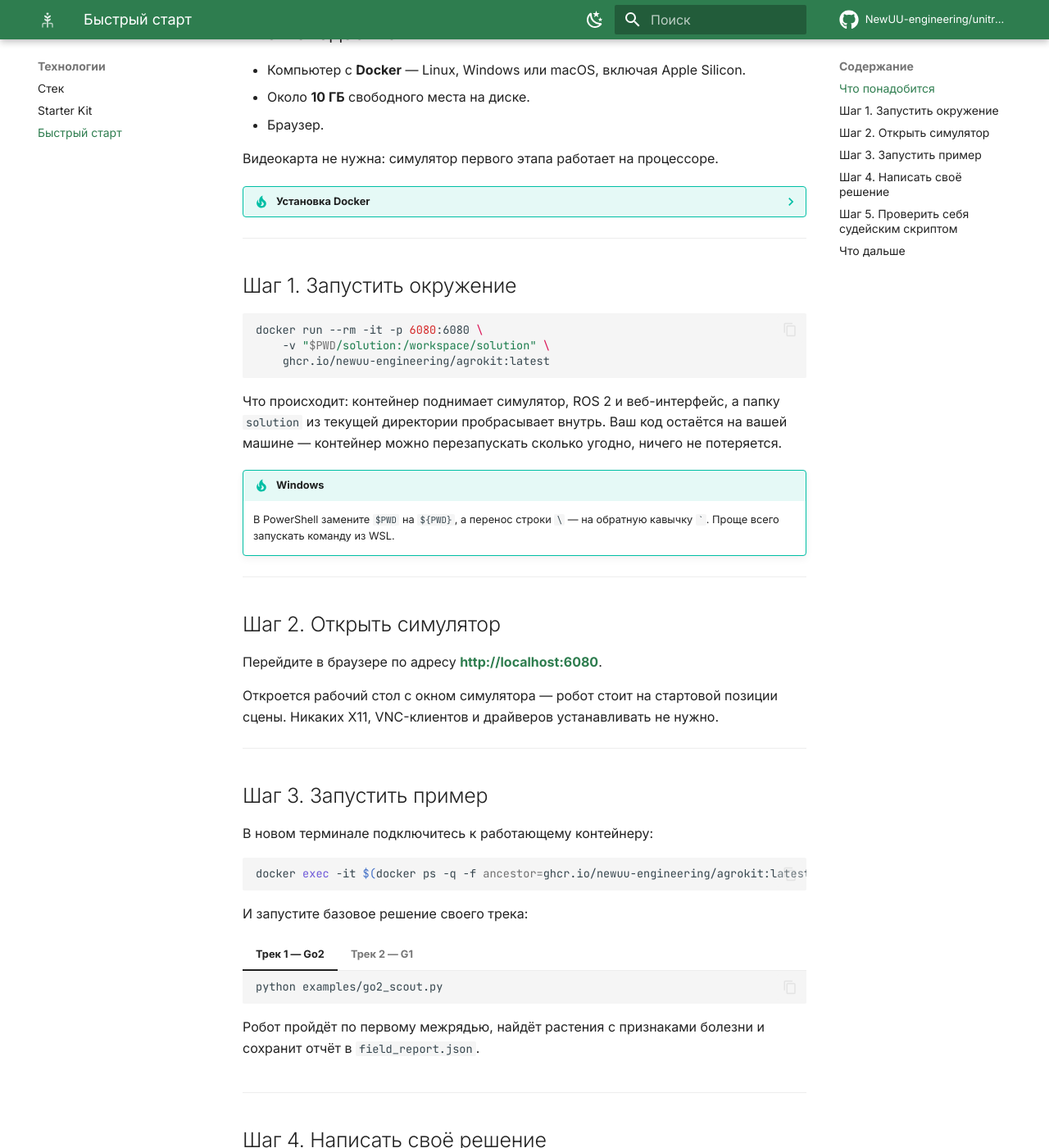
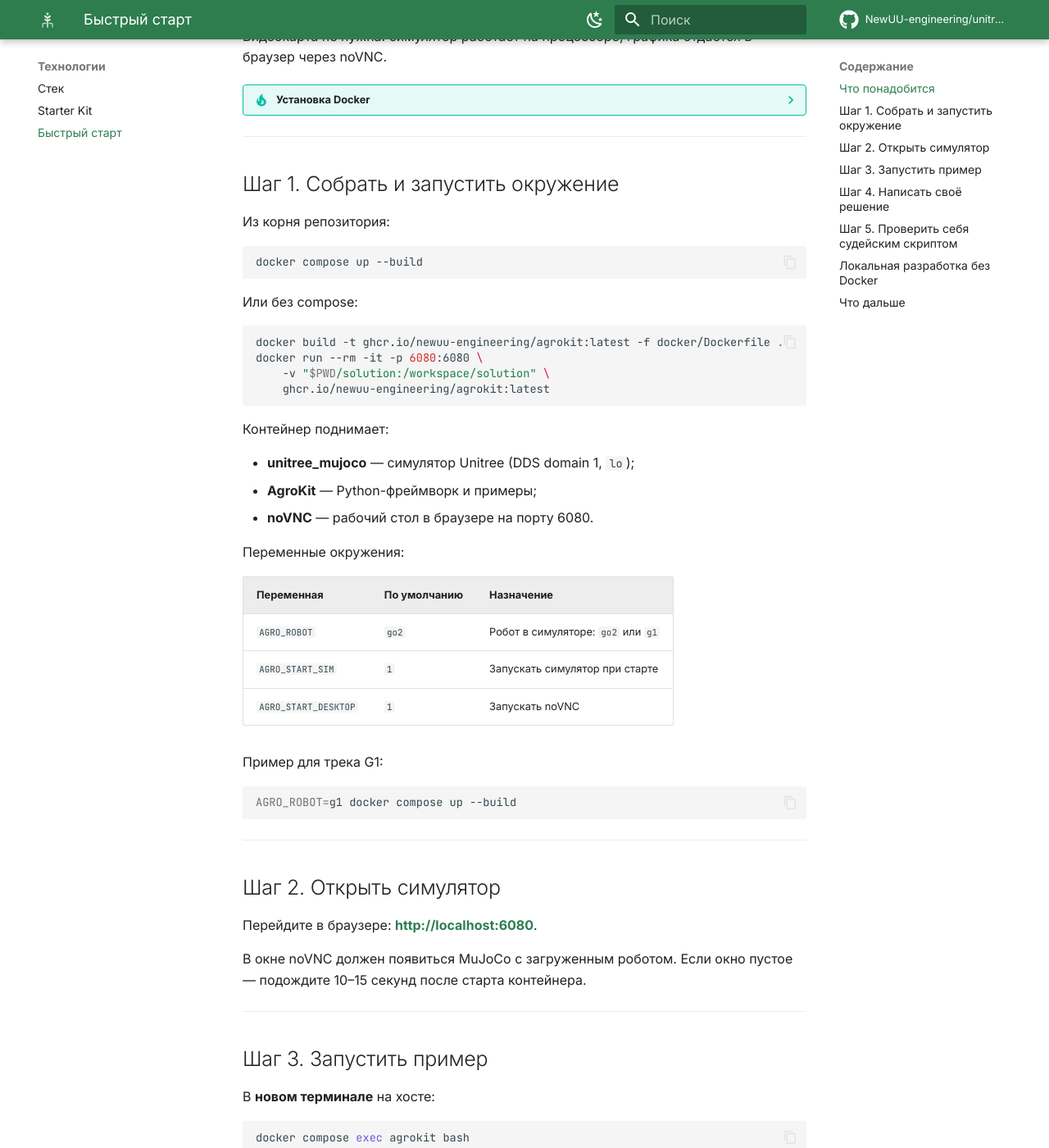
Before and after one commit to NewUU-engineering/unitree-contest, an MkDocs documentation site: the page built from docs/quickstart.md, in a window 1280 px wide and 1400 px high, scrolled down 473 px. Shown: the whole window at 82% size. Built offline with MkDocs 1.6.1 and Material for MkDocs 9.7.7, drawn with Linux system fonts in a browser that asks for light colours; comment, search, counter and statistics services are not loaded; some of the changed text lies outside the part shown.

Commit message:
Add Docker dev environment with MuJoCo sim and noVNC.
Container bundles CycloneDDS, unitree_mujoco, and AgroKit so teams can run the qualifier scene from any laptop via browser VNC.

Co-authored-by: Cursor <cursoragent@cursor.com>

````diff
--- a/docs/quickstart.md
+++ b/docs/quickstart.md
@@ -1,125 +1,138 @@
 # Быстрый старт
 
-Ниже — путь от чистой машины до первого запущенного робота в симуляторе.
-Займёт около пятнадцати минут, из которых большая часть уходит на скачивание
-образа.
-
-!!! note "Статус"
-
-    Образ и репозиторий Starter Kit публикуются вместе с открытием регистрации.
-    Команды ниже отражают итоговый порядок работы.
+Путь от чистой машины до первого запущенного робота в симуляторе. Первая сборка
+образа занимает 10–20 минут; последующие запуски — секунды.
 
 ---
 
 ## Что понадобится
 
-- Компьютер с **Docker** — Linux, Windows или macOS, включая Apple Silicon.
-- Около **10 ГБ** свободного места на диске.
+- **Docker** — Linux, Windows или macOS, включая Apple Silicon.
+- Около **8 ГБ** свободного места на диске.
 - Браузер.
 
-Видеокарта не нужна: симулятор первого этапа работает на процессоре.
+Видеокарта не нужна: симулятор работает на процессоре, графика отдаётся в
+браузер через noVNC.
 
 ??? tip "Установка Docker"
 
     - **Windows и macOS** — [Docker Desktop](https://www.docker.com/products/docker-desktop/).
-      На Windows при первом запуске согласитесь на установку WSL 2.
-    - **Linux** — пакет `docker.io` из репозитория дистрибутива либо
-      [официальная инструкция](https://docs.docker.com/engine/install/).
+    - **Linux** — [официальная инструкция](https://docs.docker.com/engine/install/).
 
 ---
 
-## Шаг 1. Запустить окружение
+## Шаг 1. Собрать и запустить окружение
+
+Из корня репозитория:
 
 ```bash
+docker compose up --build
+```
+
+Или без compose:
+
+```bash
+docker build -t ghcr.io/newuu-engineering/agrokit:latest -f docker/Dockerfile .
 docker run --rm -it -p 6080:6080 \
     -v "$PWD/solution:/workspace/solution" \
     ghcr.io/newuu-engineering/agrokit:latest
 ```
 
-Что происходит: контейнер поднимает симулятор, ROS 2 и веб-интерфейс, а папку
-`solution` из текущей директории пробрасывает внутрь. Ваш код остаётся на
-вашей машине — контейнер можно перезапускать сколько угодно, ничего не
-потеряется.
+Контейнер поднимает:
 
-!!! tip "Windows"
+- **unitree_mujoco** — симулятор Unitree (DDS domain 1, `lo`);
+- **AgroKit** — Python-фреймворк и примеры;
+- **noVNC** — рабочий стол в браузере на порту 6080.
 
-    В PowerShell замените `$PWD` на `${PWD}`, а перенос строки `\` — на
-    обратную кавычку `` ` ``. Проще всего запускать команду из WSL.
+Переменные окружения:
+
+| Переменная | По умолчанию | Назначение |
+|---|---|---|
+| `AGRO_ROBOT` | `go2` | Робот в симуляторе: `go2` или `g1` |
+| `AGRO_START_SIM` | `1` | Запускать симулятор при старте |
+| `AGRO_START_DESKTOP` | `1` | Запускать noVNC |
+
+Пример для трека G1:
+
+```bash
+AGRO_ROBOT=g1 docker compose up --build
+```
 
 ---
 
 ## Шаг 2. Открыть симулятор
 
-Перейдите в браузере по адресу **[http://localhost:6080](http://localhost:6080)**.
+Перейдите в браузере: **[http://localhost:6080](http://localhost:6080)**.
 
-Откроется рабочий стол с окном симулятора — робот стоит на стартовой позиции
-сцены. Никаких X11, VNC-клиентов и драйверов устанавливать не нужно.
+В окне noVNC должен появиться MuJoCo с загруженным роботом. Если окно пустое —
+подождите 10–15 секунд после старта контейнера.
 
 ---
 
 ## Шаг 3. Запустить пример
 
-В новом терминале подключитесь к работающему контейнеру:
+В **новом терминале** на хосте:
 
 ```bash
-docker exec -it $(docker ps -q -f ancestor=ghcr.io/newuu-engineering/agrokit:latest) bash
+docker compose exec agrokit bash
 ```
-
-И запустите базовое решение своего трека:
 
 === "Трек 1 — Go2"
 
     ```bash
-    python examples/go2_scout.py
+    python3 /workspace/examples/go2_scout.py
     ```
 
-    Робот пройдёт по первому межрядью, найдёт растения с признаками болезни и
-    сохранит отчёт в `field_report.json`.
+    Скрипт пройдёт по межрядьям, найдёт болезни растений и сохранит
+    `field_report.json` в текущей директории.
 
 === "Трек 2 — G1"
 
     ```bash
-    python examples/g1_sorting.py
+    python3 /workspace/examples/g1_sorting.py
     ```
 
-    Гуманоид возьмёт объекты со стола щипковым хватом и разложит их по лоткам
-    в соответствии с распознанной категорией.
+    Демонстрация сортировки: распознавание, захват щипком, раскладка по лоткам.
 
 ---
 
 ## Шаг 4. Написать своё решение
 
-Скопируйте пример в рабочую папку и начните его менять:
-
 ```bash
 cp examples/go2_scout.py solution/main.py
 ```
 
-Файл лежит на вашей машине в папке `solution`, поэтому редактировать его можно
-привычным редактором — изменения сразу видны внутри контейнера. Перезапуск
-контейнера не требуется, достаточно заново запустить скрипт.
+Папка `solution/` пробрасывается в `/workspace/solution` — редактируйте файл
+на хосте, запускайте внутри контейнера.
 
 ---
 
 ## Шаг 5. Проверить себя судейским скриптом
 
 ```bash
-agrokit-judge run solution/main.py --scene orchard_qualifier
+agrokit-judge run /workspace/solution/main.py --scene orchard_qualifier
 ```
 
-Скрипт прогонит решение на той же сцене и по тем же правилам, что применяются
-при оценке, и выведет разбивку баллов по критериям. Прогон детерминирован:
-повторный запуск даёт тот же результат.
+Скрипт выполняет решение в mock-режиме (без реального DDS) и выводит
+предварительную разбивку баллов.
+
+---
+
+## Локальная разработка без Docker
+
+Если нужно править AgroKit на хосте без Unitree SDK:
+
+```bash
+cd agrokit && pip install -e .
+AGROKIT_MOCK=1 AGRO_SCENES_DIR=../scenes python ../examples/go2_scout.py
+```
+
+Полный симулятор и DDS доступны только внутри контейнера.
 
 ---
 
 ## Что дальше
 
-- Разберитесь в возможностях фреймворка — [Starter Kit](starter-kit.md)
-- Изучите задачи своего трека — [Go2](tracks/go2.md) · [G1](tracks/g1.md)
-- Посмотрите, как начисляются баллы — [Оценка решений](scoring.md)
-
-!!! question "Что-то не запускается"
-
-    Загляните в [FAQ](faq.md) — там разобраны частые проблемы. Если ответа нет,
-    напишите организаторам: [robotics@newuu.uz](mailto:robotics@newuu.uz).
+- [Starter Kit](starter-kit.md) — описание API
+- [Go2](tracks/go2.md) · [G1](tracks/g1.md) — задачи треков
+- [FAQ](faq.md) — частые проблемы
````
Also changed, not shown: docker-compose.yml (added, +17 -0 lines), 4 other files.
